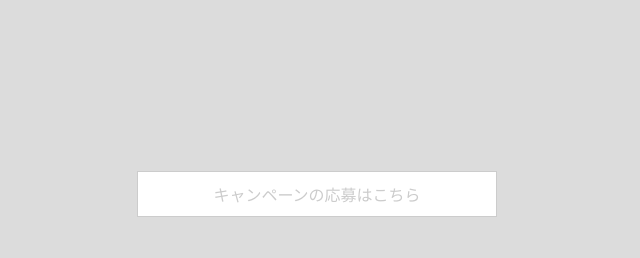
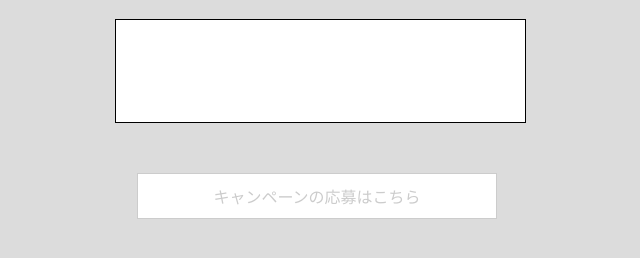
Before and after one commit to magenta-inc/quiz-test2, a plain HTML site: page index.html in a window 1280 px wide. Shown: the part 116-374 px from the top of the page, without its empty margins (331-971 px from the left). Drawn offline with nearby package versions, Linux system fonts and the light colour scheme.

Commit message:
cssの修正

```diff
--- a/css/style.css
+++ b/css/style.css
@@ -23,18 +23,17 @@ h1,h3,.text{
     height: 100px;
     font-size: 5em;
     text-align: center;
-    color: #ff0000;
+    color: #000;
 }
 
 input[name=answer]{
-    border: 0px;
     width: 100%;
     height: 100px;
-    background: transparent;
+    background: #fff;
     /* background: url(../img/key.png) center center no-repeat; */
-    /* border: 1px solid #000; */
+    border: 1px solid #000;
     /* border-radius: 5px; */
-    letter-spacing: 0.3em;
+    /* letter-spacing: 0.3em; */
 }
 
 .submit_btnarea {
```
